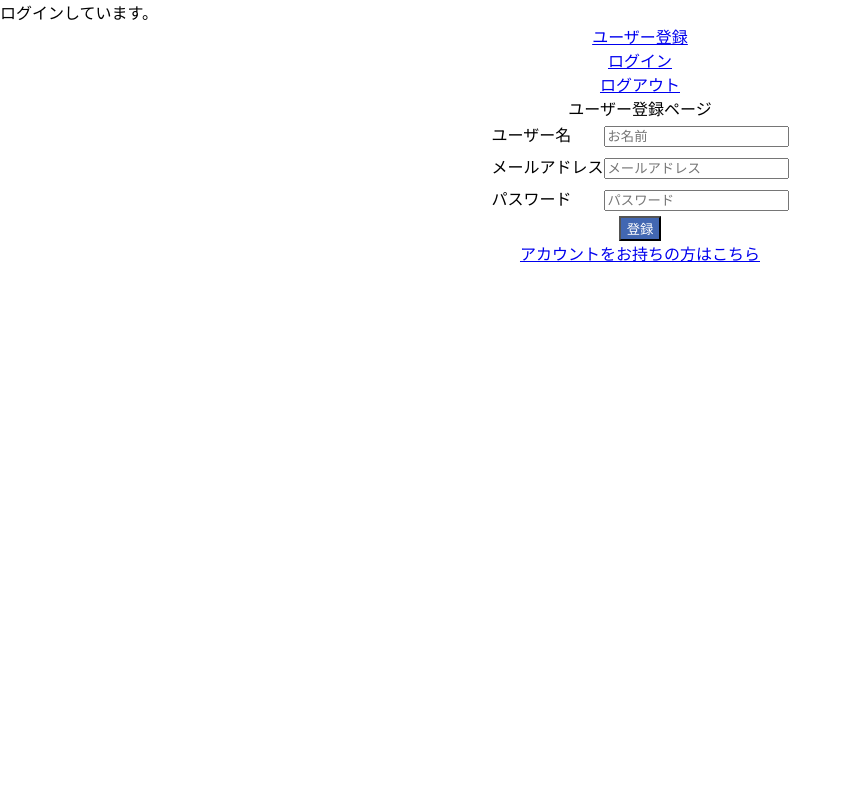
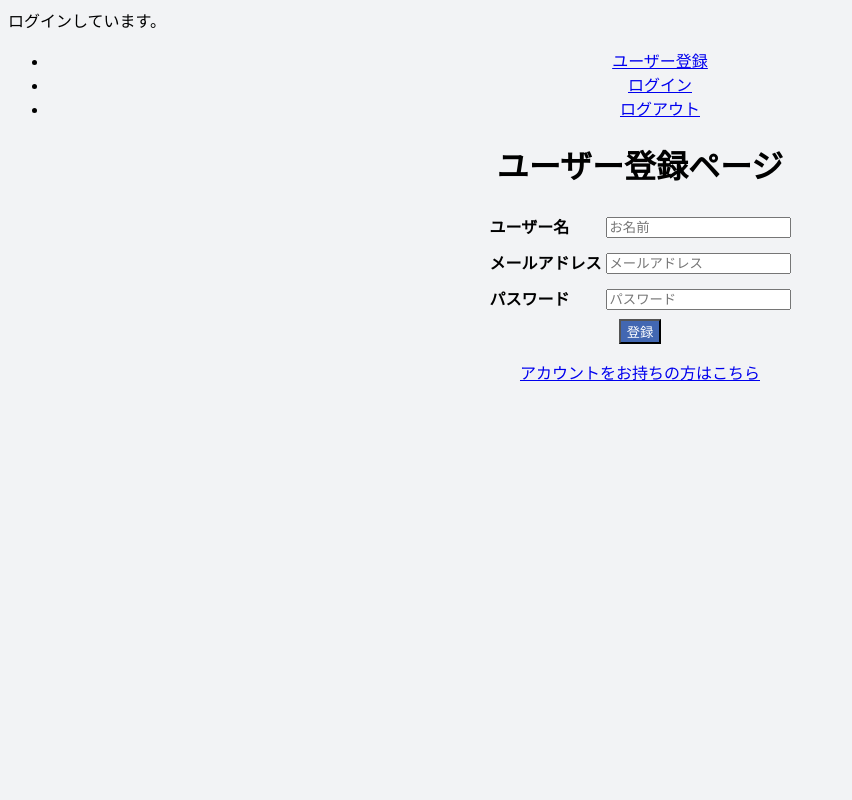
Before and after one commit to noemoriwaki/php_facebook, a PHP site: page /registration.php in a window 1280 px wide. Shown: the whole page, without its empty margins (0-852 px from the left). Run offline with PHP 8.4, Linux system fonts and the light colour scheme; the visitor is signed in with stand-in values (Sample User, id 1).

Commit message:
ファイルを更新

```diff
--- a/css/login.css
+++ b/css/login.css
@@ -1,5 +1,8 @@
 @import "reset.css";
 
+body{
+    background: #F2F3F5;
+}
 button{
     background: #4267b2;
     color: white;
--- a/css/registration.css
+++ b/css/registration.css
@@ -1,5 +1,6 @@
-@import "reset.css";
-
+body{
+    background: #F2F3F5;
+}
 button{
     background: #4267b2;
     color: white;
```
